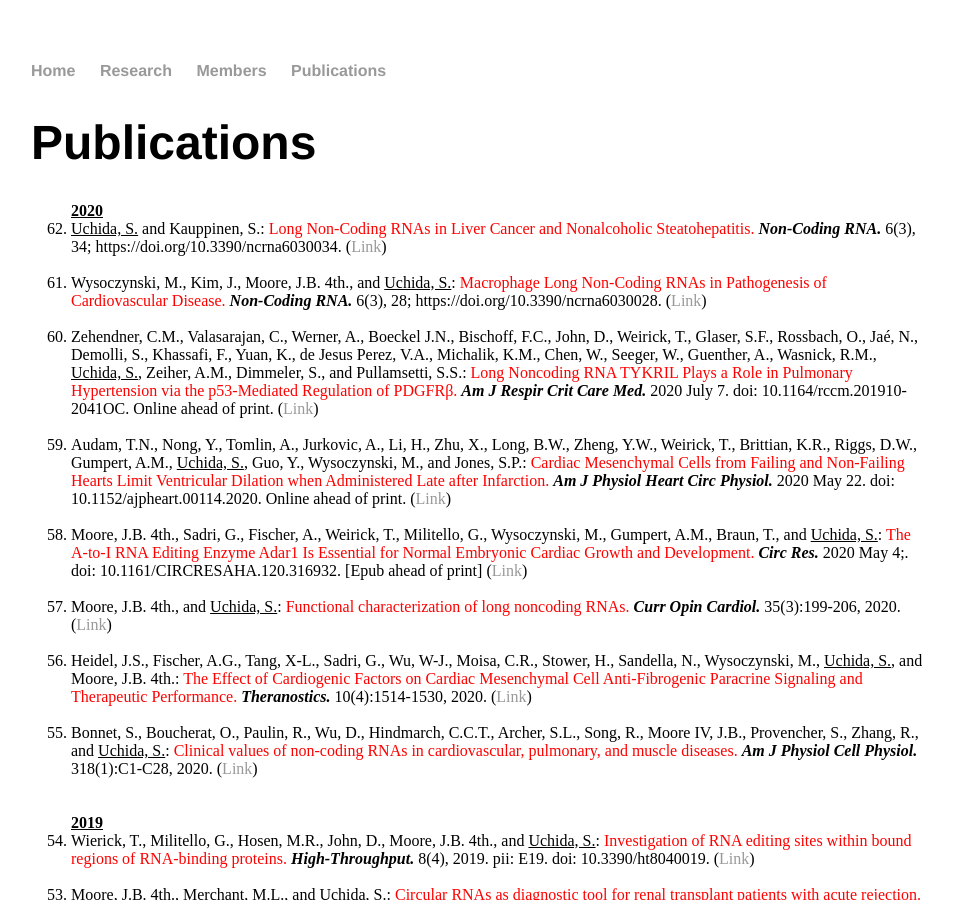
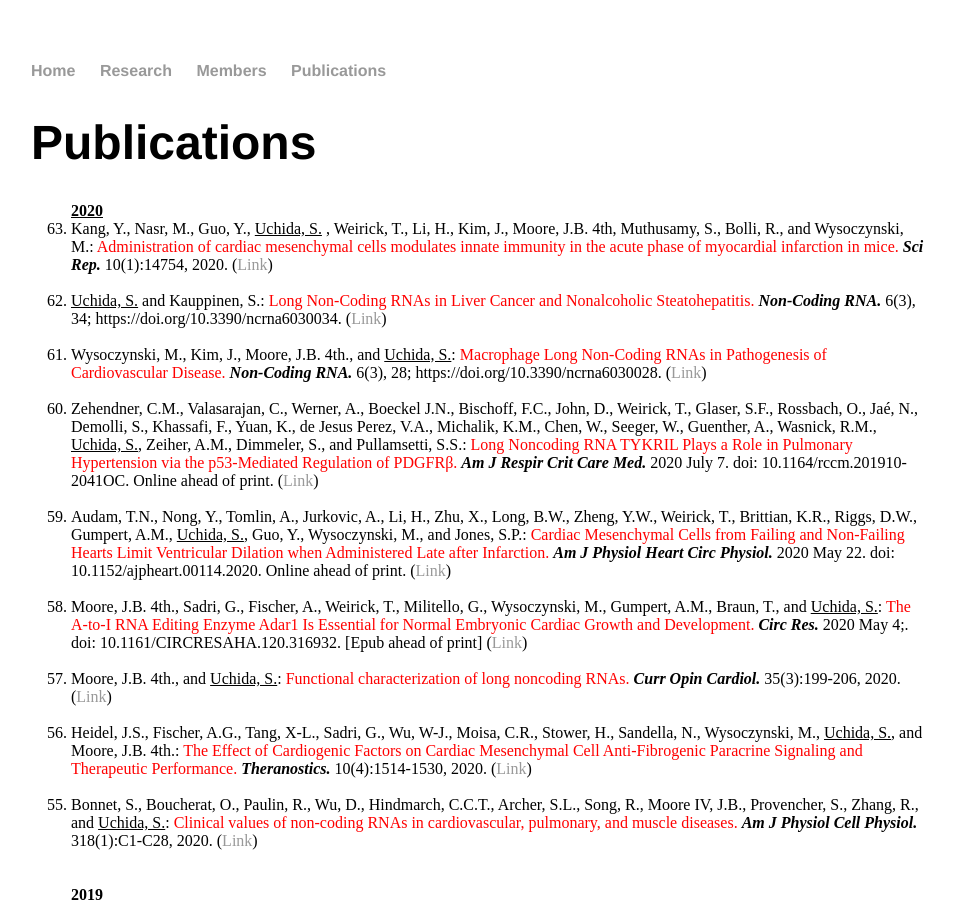
Before and after one commit to heartlncrna/heartlncrna.github.io, a Jekyll site: the page publications/pub_list.html, which Jekyll copies as it is, in a window 1280 px wide and 900 px high. Shown: the whole window, without its empty margins (161-1115 px from the left). Built offline with Jekyll 4.4.1, drawn with Linux system fonts in a browser that asks for light colours.

Commit message:
Update pub_list.html

```diff
--- a/publications/pub_list.html
+++ b/publications/pub_list.html
@@ -28,6 +28,9 @@
 			<ol reversed="reversed">
 
 			<strong><u> 2020 </u></strong>
+				<li>Kang, Y., Nasr, M., Guo, Y., <u>Uchida, S.</u> , Weirick, T., Li, H., Kim, J., Moore, J.B. 4th, Muthusamy, S., Bolli, R., and Wysoczynski, M.: <font color="red">Administration of cardiac mesenchymal cells modulates innate immunity in the acute phase of myocardial infarction in mice.</font> <b><i>Sci Rep. </i></b> 10(1):14754, 2020. (<a href="https://www.nature.com/articles/s41598-020-71580-z">Link</span></a>)</li>
+			<br>
+
 				<li><u>Uchida, S.</u> and Kauppinen, S.: <font color="red">Long Non-Coding RNAs in Liver Cancer and Nonalcoholic Steatohepatitis.</font> <b><i>Non-Coding RNA. </i></b> 6(3), 34; https://doi.org/10.3390/ncrna6030034. (<a href="https://www.mdpi.com/2311-553X/6/3/34/htm">Link</span></a>)</li>
 			<br>
 
```
